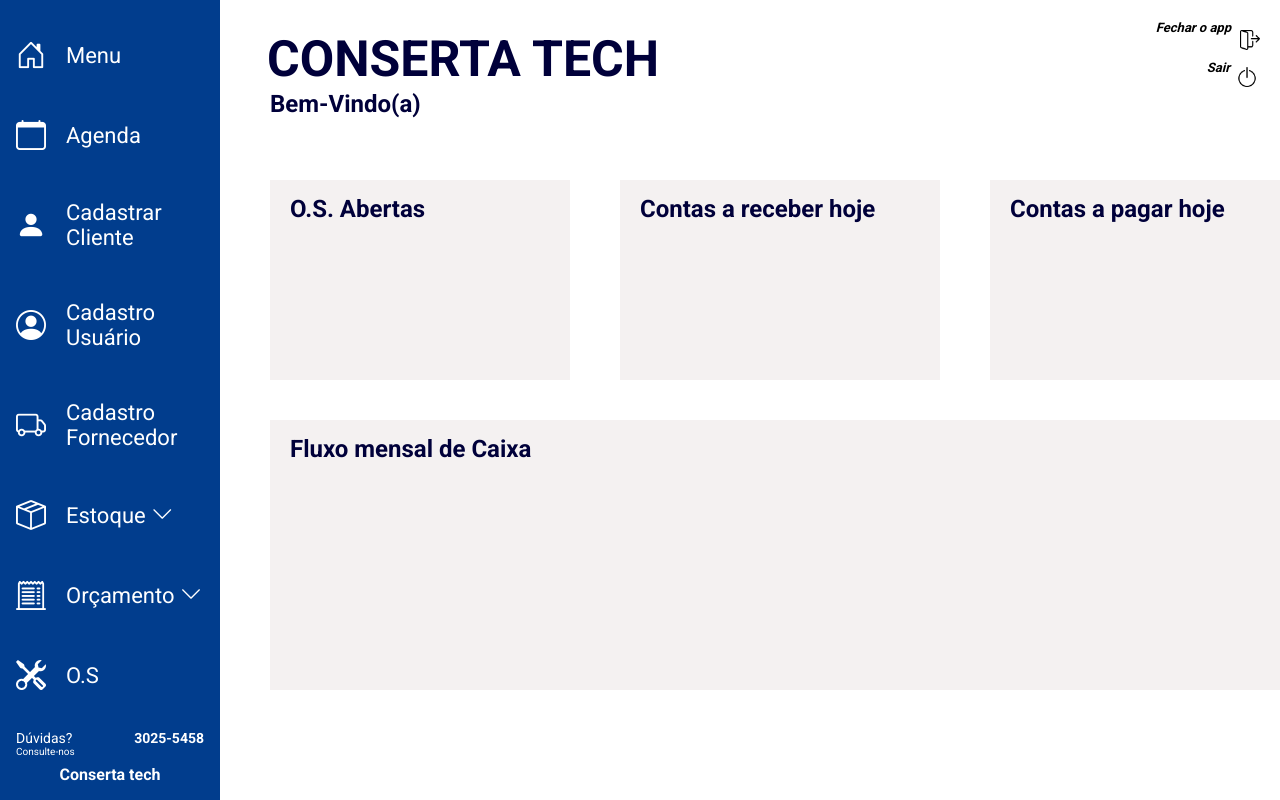
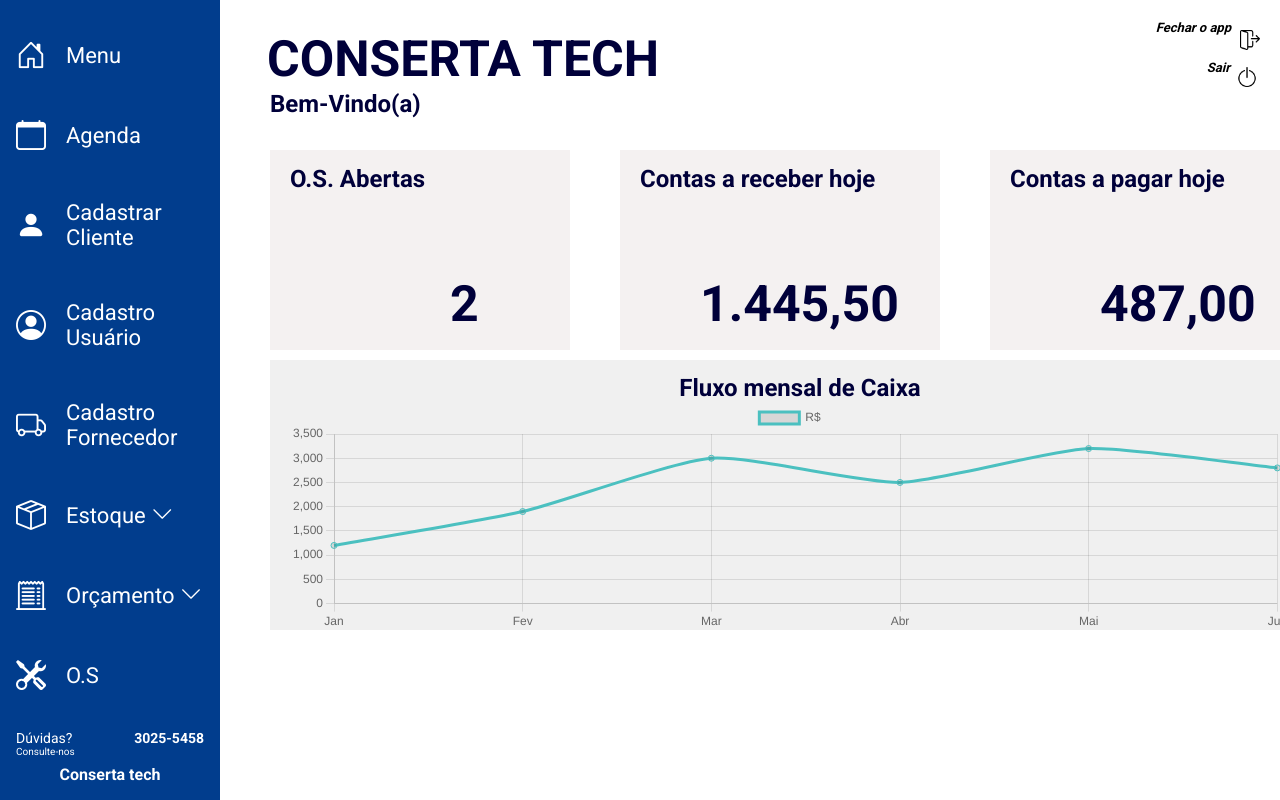
Before and after one commit to pedrol3al/sa_bd_mod, a PHP site: page /main.html in a window 1280 px wide. Run offline with PHP 8.4, Linux system fonts and the light colour scheme.

Commit message:
versao 6
mudança no main.html para adicionar números e gráfico e arruma-los

```diff
--- a/sa_mod_bd/css_main.css
+++ b/sa_mod_bd/css_main.css
@@ -11,7 +11,7 @@
             height: 200px;
             background-color: #f4f1f1;
             position: fixed;
-            top: 180;
+            top: 150;
             left: 270;
         }
 
@@ -20,7 +20,7 @@
             height: 200px;
             background-color: #f4f1f1;
             position: fixed;
-            top: 180;
+            top: 150;
             left: 620;
         }
 
@@ -29,7 +29,7 @@
             height: 200px;
             background-color: #f4f1f1;
             position: fixed;
-            top: 180;
+            top: 150;
             left: 990;
         }
 
@@ -38,9 +38,24 @@
             height: 270px;
             background-color: #f4f1f1;
             position: fixed;
-            top: 420;
+            top: 360;
             left: 270;
         }
+
+        .retangulo {
+            display: flex;
+            flex-direction: column;
+            align-items: center;
+            justify-content: center;
+            padding: 20px;
+            background-color: #f0f0f0; /* exemplo */
+        }
+
+        .retangulo canvas {
+            max-width: 100%;
+            height: auto;
+        }
+
 
         /*  TEXTOS  */
 
@@ -85,6 +100,26 @@
             font-family: "Roboto", sans-serif;
             margin-left: 20px;
             margin-top:15px;
+        }
+
+        .num_quadrado {
+            position:fixed;
+            top: 260px;
+        }
+
+        #num_quadrado1 {
+            position:fixed;
+            left:450px;
+        }
+
+        #num_quadrado2 {
+            position:fixed;
+            left: 700px;
+        }
+
+        #num_quadrado3 {
+            position: fixed;
+            left: 1100px;
         }
 
         /*  FONTES   */
--- a/sa_mod_bd/main.html
+++ b/sa_mod_bd/main.html
@@ -114,63 +114,51 @@
 
         <div class="quadrado1">
             <h2 class="titulo_quadrado"> O.S. Abertas</h2>
-
+            <h1 class="num_quadrado" id="num_quadrado1"> 2</h1>
         </div>
 
         <div class="quadrado2">
             <h2 class="titulo_quadrado"> Contas a receber hoje</h2>
+            <h1 class="num_quadrado" id="num_quadrado2"> 1.445,50</h1>
         </div>
 
         <div class="quadrado3">
             <h2 class="titulo_quadrado"> Contas a pagar hoje</h2>
+            <h1 class="num_quadrado" id="num_quadrado3"> 487,00</h1>
         </div>
 
         <div class = "retangulo">
             <h2 class="titulo_quadrado"> Fluxo mensal de Caixa</h2>
+            <canvas id="graficoFluxo" width="400" height="200"></canvas>
         </div>
 
         <script src="https://cdn.jsdelivr.net/npm/chart.js"></script>
+
         <script>
-            const ctx = document.getElementById('graficoLinha').getContext('2d');
-            const graficoLinha = new Chart(ctx, {
+          const ctx = document.getElementById('graficoFluxo').getContext('2d');
+          const graficoFluxo = new Chart(ctx, {
             type: 'line',
             data: {
-                    labels: ['Item 1', 'Item 2', 'Item 3', 'Item 4', 'Item 5'],
+              labels: ['Jan', 'Fev', 'Mar', 'Abr', 'Mai', 'Jun'],
               datasets: [{
-                        label: 'Saldo',
-                        data: [18, 28, 25, 36, 37],
-                        borderColor: 'cyan',
-                        backgroundColor: 'transparent',
-                        pointBackgroundColor: 'cyan',
-                        tension: 0.3
+                label: 'R$',
+                data: [1200, 1900, 3000, 2500, 3200, 2800],
+                fill: false,
+                borderColor: 'rgba(75, 192, 192, 1)',
+                tension: 0.2
               }]
             },
             options: {
-            responsive: false,
-            plugins: {
-                legend: {
-                    display: true,
-                    position: 'top',
-                    align: 'end',
-                    labels: {
-                        color: 'black',
-                        font: {
-                            size: 14
-                        }
-                    }
-                }
-            },
+              responsive: true,
+              maintainAspectRatio: false,
               scales: {
                 y: {
-                    beginAtZero: true,
-                    max: 40,
-                    ticks: {
-                        stepSize: 10
-                            }
+                  beginAtZero: true
                 }
               }
             }
           });
         </script>
+
         </section>
     </body>
```
Also changed, not shown: sa_mod_bd/css_fornecedor.css (+81 -0 lines), sa_mod_bd/fornecedor.html (+58 -3 lines). Lines whose indentation alone changed are shown as unchanged.
